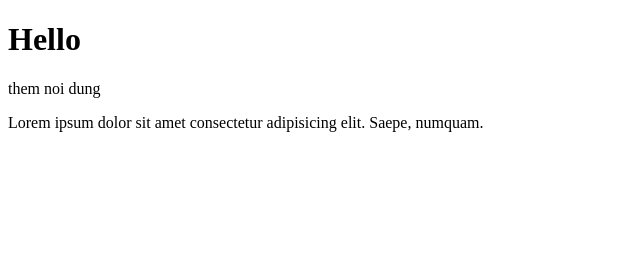
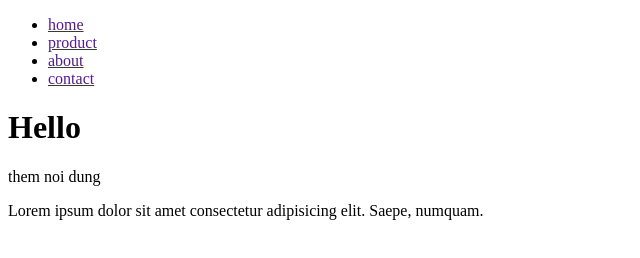
Before and after one commit to hoangnm-ndm/demo_git, a plain HTML site: page index.html in a window 1280 px wide. Shown: the whole page, without its empty margins (0-640 px from the left). Drawn offline with Linux system fonts and the light colour scheme.

```diff
--- a/index.html
+++ b/index.html
@@ -6,6 +6,14 @@
 		<title>Document</title>
 	</head>
 	<body>
+		<nav>
+			<ul>
+				<li><a href="">home</a></li>
+				<li><a href="">product</a></li>
+				<li><a href="">about</a></li>
+				<li><a href="">contact</a></li>
+			</ul>
+		</nav>
 		<h1>Hello</h1>
 		<p>them noi dung</p>
 		<p>Lorem ipsum dolor sit amet consectetur adipisicing elit. Saepe, numquam.</p>
```
Also changed, not shown: contact.html (added, +11 -0 lines).
